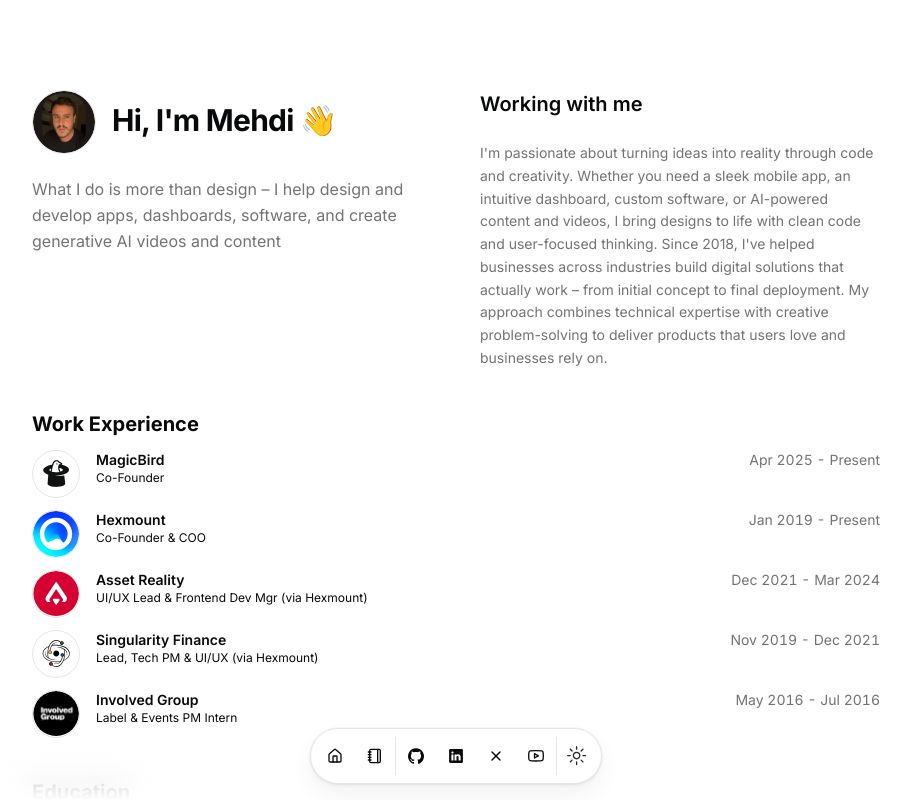
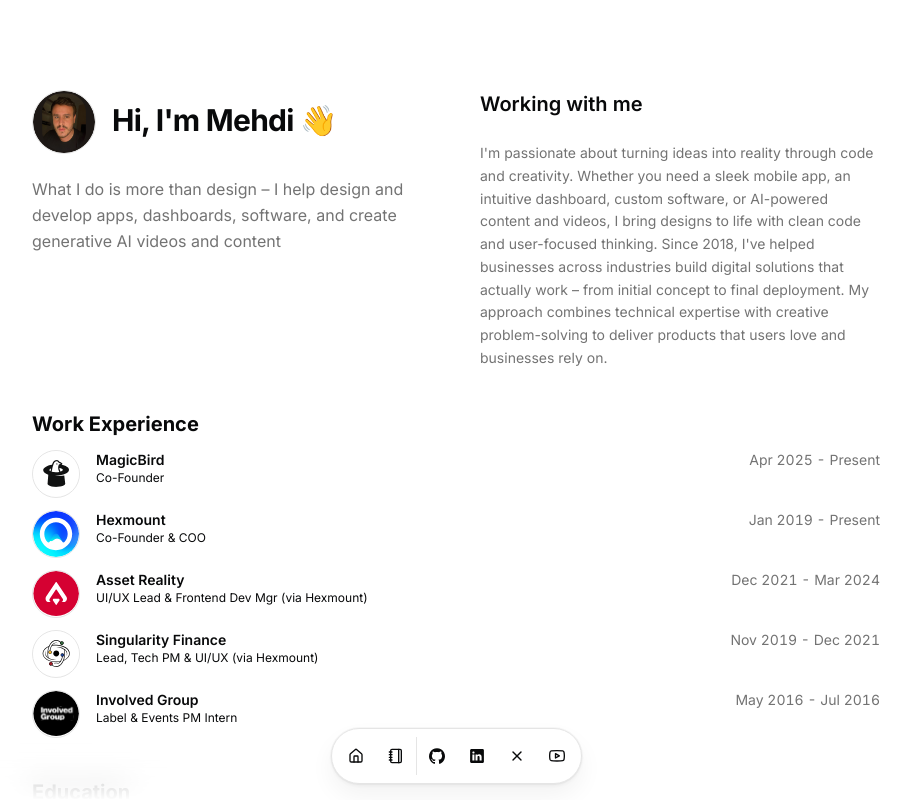
Before and after one commit to Garnish0/myportfolio, a Next.js app: page / in a window 1280 px wide. Shown: the top 800 px of the page, without its empty margins (184-1095 px from the left). Built offline with nearby package versions, Linux system fonts and the light colour scheme.

Commit message:
Remove ModeToggle component from Navbar to simplify the UI.

```diff
--- a/src/components/navbar.tsx
+++ b/src/components/navbar.tsx
@@ -1,5 +1,4 @@
 import { Dock, DockIcon } from "@/components/magicui/dock";
-import { ModeToggle } from "@/components/mode-toggle";
 import { buttonVariants } from "@/components/ui/button";
 import { Separator } from "@/components/ui/separator";
 import {
@@ -59,17 +58,6 @@ export default function Navbar() {
               </Tooltip>
             </DockIcon>
           ))}
-        <Separator orientation="vertical" className="h-full py-2" />
-        <DockIcon>
-          <Tooltip>
-            <TooltipTrigger asChild>
-              <ModeToggle />
-            </TooltipTrigger>
-            <TooltipContent>
-              <p>Theme</p>
-            </TooltipContent>
-          </Tooltip>
-        </DockIcon>
       </Dock>
     </div>
   );
```
